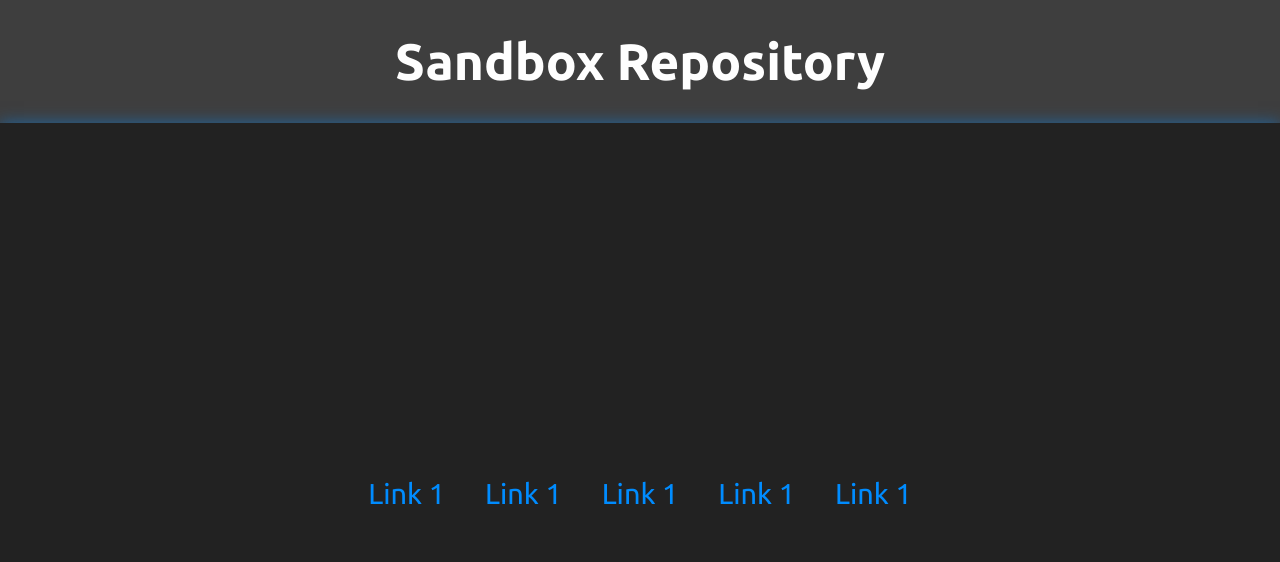
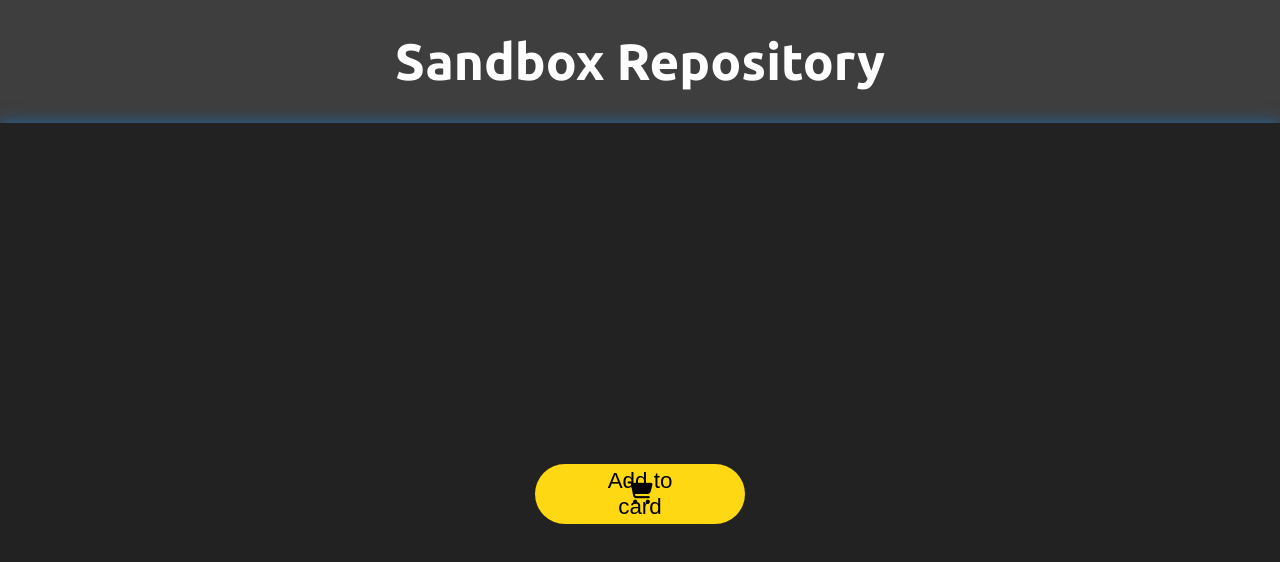
Before and after one commit to wojtekpirog/One_page_website, a plain HTML site: page index.html in a window 1280 px wide. Drawn offline with Linux system fonts and the light colour scheme.

```diff
--- a/SCSS/style.scss
+++ b/SCSS/style.scss
@@ -2,10 +2,17 @@
 
 // Mapa SCSS:
 $colors: (
-  black: #000,
-  white: #fff,
-  blue-link: #008cff
-);
+    black: #000,
+    white: #fff,
+    blue-link: #008cff,
+  );
+
+  $additional-colors: (
+    twitter: rgb(0, 172, 238),
+    amazon: rgb(255, 216, 20),
+    youtube: #ff0000,
+    bootstrap: rgb(121, 82, 179),
+  );
 
 body {
   background-color: #3e3e3e;
@@ -28,191 +35,95 @@
   background-color: #222;
   box-shadow: 0 0 15px rgba(0, 140, 255, .5);
 
-  .link {
+  button {
     position: relative;
-    text-decoration: none;
-    padding: 10px 20px;
-    font-size: 1.8rem;
-    color: map-get($colors, blue-link);
+    margin: 20px;
+    padding: 15px 30px;
+    background: none;
+    border: 2px solid map-get($colors, white);
+    border-radius: 56px;
+    color: map-get($colors, white);
+    font-size: 1.4rem;
+    text-transform: uppercase;
+    overflow: hidden;
+    cursor: pointer;
 
-    &.one {
+    &::before, &::after {
+      content: "";
+      position: absolute;
+      display: block;
+      transition: all .5s;
+    }
+
+    // Slide button
+    &.slide {
+      color: map-get($colors, black);
+      background-color: map-get($additional-colors, amazon);
+      border: none;
+      text-transform: none;
+      width: 210px;
+      height: 60px;
+
+      &::before {
+        height: 100%;
+        top: 0;
+        left: -10px;
+        border-left: 2px solid map-get($colors, black);
+      }
+
+      &::after {
+        width: 100%;
+        top: -10px;
+        left: 0;
+        border-top: 2px solid map-get($colors, black);
+        transition-delay: 100ms;
+      }
+
       &:hover {
+        &::before {
+          left: 230px;
+        }
         &::after {
-          transform: scaleX(1);
-          transform-origin: right;
+          top: 80px;
         }
       }
 
-      &::after {
-        content: "";
+      & span {
         position: absolute;
-        bottom: 0;
-        left: 0;
-        height: 3px;
-        width: 100%;
-        background-color: map-get($colors, white);
-        transform: scaleX(0);
-        transform-origin: left;
-        transition: transform .5s, opacity .5s;
+        top: 50%;
+        left: 50%;
+        transform: translate(-50%, -50%);
       }
     }
 
-    &.two {
-      &::before, &::after {
-        content: "";
-        position: absolute;
-        width: 0;
-        height: 0;
-        transition: border .3s ease-in-out, width .3s ease-in-out, height .3s ease-in-out;
-      }
-
-      &::before {
-        top: -4px;
-        left: -4px;
-        border-top: 0;
-        border-left: 0;
-        // transition: border-top .5s ease-in-out, border-left .5s ease-in-out;
-      }
-
-      &::after {
-        bottom: -4px;
-        right: -4px;
-        border-bottom: 0;
-        border-right: 0;
-      }
-
-      &:hover {
-        &::before, &::after {
-          width: 50%;
-          height: 50%;
-        }
-
-        &::before {
-          border-top: 2px solid map-get($colors, white);
-          border-left: 2px solid map-get($colors, white);
-        }
-
-        &::after {
-          border-bottom: 2px solid map-get($colors, white);
-          border-right: 2px solid map-get($colors, white);
-        }
-      }
+    &.slice {
+      border: none;
+      border-radius: 56px;
+      font-size: 1.4rem;
+      font-weight: bold;
+      background-color: map-get($additional-colors, twitter);
+      text-transform: none;
     }
 
-    &.three {
-      &::before, &::after {
-        content: "";
-        position: absolute;
-        width: 0;
-        bottom: 0;
-        border-bottom: 2px solid map-get($colors, white);
-        transition: width .3s ease-in-out;
-      }
-
-      &::before {
-        left: 50%;
-      }
-
-      &::after {
-        right: 50%;
-      }
-
-      &:hover {
-        &::before, &::after {
-          width: 50%;
-        }
-
-        &::before {
-          left: 0;
-        }
-
-        &::after {
-          right: 0;
-        }
-      }
+    &.glass {
+      border: none;
+      border-radius: 56px;
+      background-color: map-get($additional-colors, youtube);
     }
 
-    &.four {
-      transition: color .3s ease-in-out;
-      z-index: 0;
-
-      &::before {
-        content: "";
-        position: absolute;
-        left: 0;
-        bottom: 0;
-        width: 100%;
-        height: 0;
-        background-color: map-get($colors, blue-link);
-        transition: height .3s ease-in-out;
-        z-index: -1;
-      }
-
-      &:hover {
-        color: map-get($colors, black);
-
-        &::before {
-          height: 100%;
-        }
-      }
+    &.hmm {
+      border: none;
+      border-radius: 4px;
+      background-color: map-get($additional-colors, bootstrap);
+      text-transform: none;
+      font-weight: bold;
     }
 
-    &.five {
-      z-index: 0;
-
-      &:hover {
-        animation: blink .5s linear;
-
-        &::before, &::after {
-          animation: background .3s .5s linear forwards;
-        }
-      }
-
-      &::before, &::after {
-        content: "";
-        position: absolute;
-        top: 0;
-        bottom: 0;
-        width: 0;
-        background-color: map-get($colors, white);
-        z-index: -1;
-      }
-
-      &::before {
-        left: 0;
-      }
-
-      &::after {
-        right: 0;
-      }
-
-      @keyframes background {
-        from {
-          width: 0;
-        } to {
-          width: 50%;
-        }
-      }
-
-      @keyframes blink {
-        0% {
-          opacity: 1;
-        } 10% {
-          opacity: 0;
-        } 20% {
-          opacity: 0;
-        } 30% {
-          opacity: 1;
-        } 40% {
-          opacity: 1;
-        } 60% {
-          opacity: 0;
-        } 75% {
-          opacity: 0;
-        } 100% {
-          opacity: 1;
-        }
-      }
+    &.border {
+      border: none;
+      border-radius: 0;
+      text-transform: none;
+      background-color: map-get($colors, black);
     }
   }
 }
--- a/index.html
+++ b/index.html
@@ -15,11 +15,18 @@
   <body>
     <h1>Sandbox Repository</h1>
     <div class="app-container">
-      <a href="#" target="_blank" class="link one">Link 1</a>
-      <a href="#" target="_blank" class="link two">Link 1</a>
-      <a href="#" target="_blank" class="link three">Link 1</a>
-      <a href="#" target="_blank" class="link four">Link 1</a>
-      <a href="#" target="_blank" class="link five">Link 1</a>
+      <button type="button" class="slide">
+        <span>
+          <i class="fa-solid fa-cart-shopping"></i>
+        </span>
+        <span>
+          Add to card
+        </span>
+      </button>
+      <!-- <button type="button" class="slice">Tweet</button>
+      <button type="button" class="hmm">Get started</button>
+      <button type="button" class="border">Request now</button>
+      <button type="button" class="glass">Subscribe</button> -->
     </div>
     <script src="./JS/script.js"></script>
   </body>
```
Also changed, not shown: css/style.css, 1 other file.
